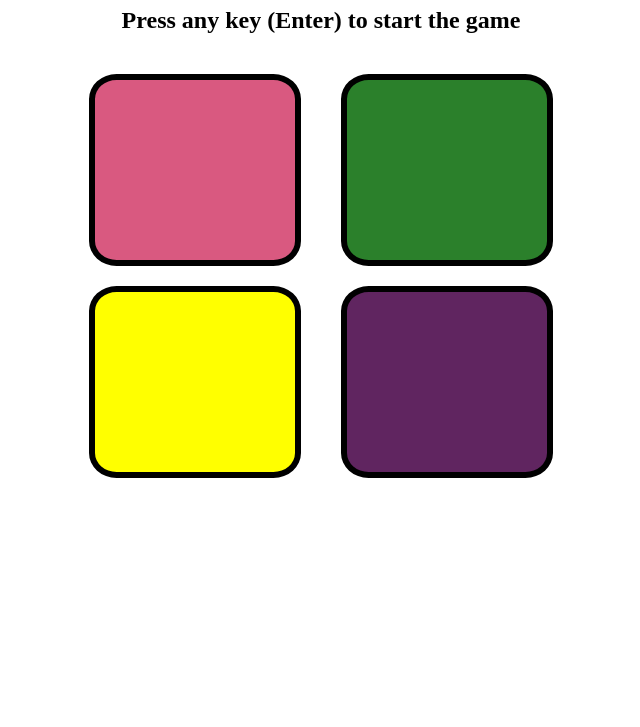
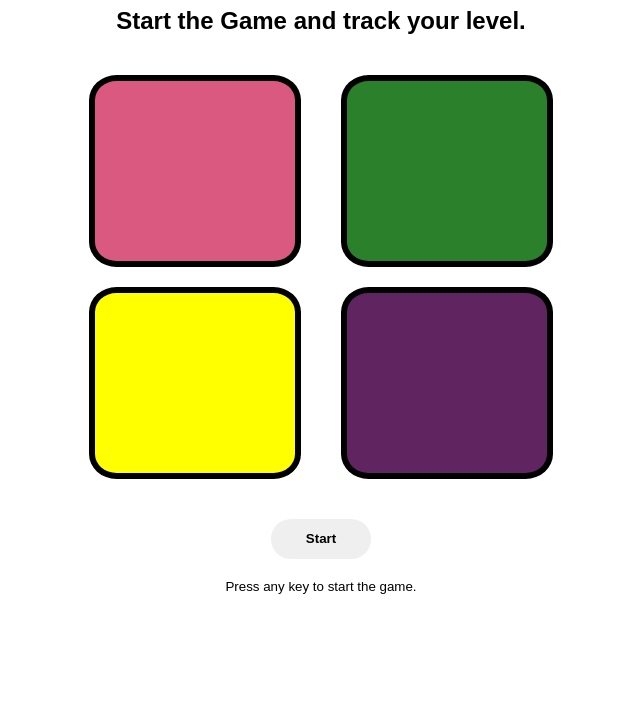
Before and after one commit to SinghBanta/Simon-Says-Game, a plain HTML site: page index.html in a window 1280 px wide. Shown: the part 73-800 px from the top of the page, without its empty margins (319-959 px from the left). Drawn offline with Linux system fonts and the light colour scheme.

Commit message:
feature: compatible for small devices

```diff
--- a/app.js
+++ b/app.js
@@ -7,14 +7,25 @@ let level = 0; //game not start hence level is 0.
 
 let h2 = document.querySelector("h2");
 
-document.addEventListener("keypress", function () {
+const startBtn = document.querySelector('.start-btn');
+
+startBtn.addEventListener("click", function () {
+  //  Click start button to start the game
   if (started == false) {
-    console.log("game started");
+    // console.log("game started");
+    startBtn.innerText = "Playing";
+    this.disabled = true;
     started = true;
 
     levelUp();
   }
 });
+
+document.addEventListener("keypress", function (event) {
+  //  Press any key to start the game on large device
+  startBtn.click();
+}
+);
 
 function gameFlash(btn) {
   btn.classList.add("gameFlash"); //we add our flash class which have background color white.
@@ -40,7 +51,7 @@ function levelUp() {
   let randColor = btns[randIdx]; //here we choose random color random index ke through.
   let randBtn = document.querySelector(`.${randColor}`);
   gameSeq.push(randColor);
-  console.log(gameSeq);
+  // console.log(gameSeq);
   // console.log(randIdx);
   // console.log(randColor);
   // console.log(randBtn);
@@ -58,8 +69,10 @@ function checkAns(idx) {
       setTimeout(levelUp, 300);
     }
   } else {
-    h2.innerHTML = `Game Over! Your score was <b>${level}</b> <br> Press any key to start.`;
+    h2.innerHTML = `Game Over! Your score was <b>${level}</b>. <br> Play again.`;
     document.querySelector("body").style.backgroundColor = "red";
+    startBtn.disabled = false;
+    startBtn.innerText = "Start"
     setTimeout(function () {
       document.querySelector("body").style.backgroundColor = "white";
     }, 300);
--- a/index.html
+++ b/index.html
@@ -7,9 +7,14 @@
     <link rel="stylesheet" href="style.css" />
   </head>
   <body>
-    <h1>Simon Says Game <a href="https://www.youtube.com/watch?v=EWJ5uYwQJGU" target="_blank">(Learn)</a></h1>
+    <h1>
+      Simon Says Game
+      <a href="https://www.youtube.com/watch?v=EWJ5uYwQJGU" target="_blank"
+        >(Learn)</a
+      >
+    </h1>
 
-    <h2>Press any key (Enter) to start the game</h2>
+    <h2>Start the Game and track your level.</h2>
 
     <div class="btn-container">
       <div class="line-one">
@@ -21,6 +26,10 @@
         <div class="btn purple" type="button" id="purple"></div>
       </div>
     </div>
+
+    <button class="start-btn">Start</button>
+
+    <p class="large-device-info">Press any key to start the game.</p>
     <script src="app.js"></script>
   </body>
 </html>
--- a/style.css
+++ b/style.css
@@ -1,5 +1,6 @@
 body {
   text-align: center;
+  font: 1em sans-serif;
 }
 
 .btn {
@@ -8,6 +9,22 @@ body {
   border-radius: 13%;
   border: 6px solid black;
   margin: 20px;
+  user-select: none;
+}
+
+.start-btn {
+  margin-top: 20px;
+  height: 40px;
+  width: 100px;
+  font-weight: bold;
+  border: none;
+  border-radius: 20px;
+  cursor: pointer;
+  transition: all 0.1s ease-in-out;
+}
+
+.start-btn:hover {
+  background: #b3b8c2;
 }
 
 .btn-container {
@@ -39,6 +56,35 @@ body {
   background-color: green;
 }
 
-a{
-    text-decoration: none;
+a {
+  text-decoration: none;
 }
+
+h2 {
+  content: flex;
+  flex-wrap: wrap;
+}
+
+.large-device-info {
+  display: none;
+}
+
+/* Media Queries for various Screens */
+
+/* for small screens */
+@media (max-width: 640px) {
+  .btn {
+    height: 100px;
+    width: 120px;
+  }
+}
+
+/* for large screens */
+@media (min-width: 1024px) {
+  .large-device-info {
+    font-size: smaller;
+    margin-top: 20px;
+    display: flex;
+    justify-content: center;
+  }
+}
```
